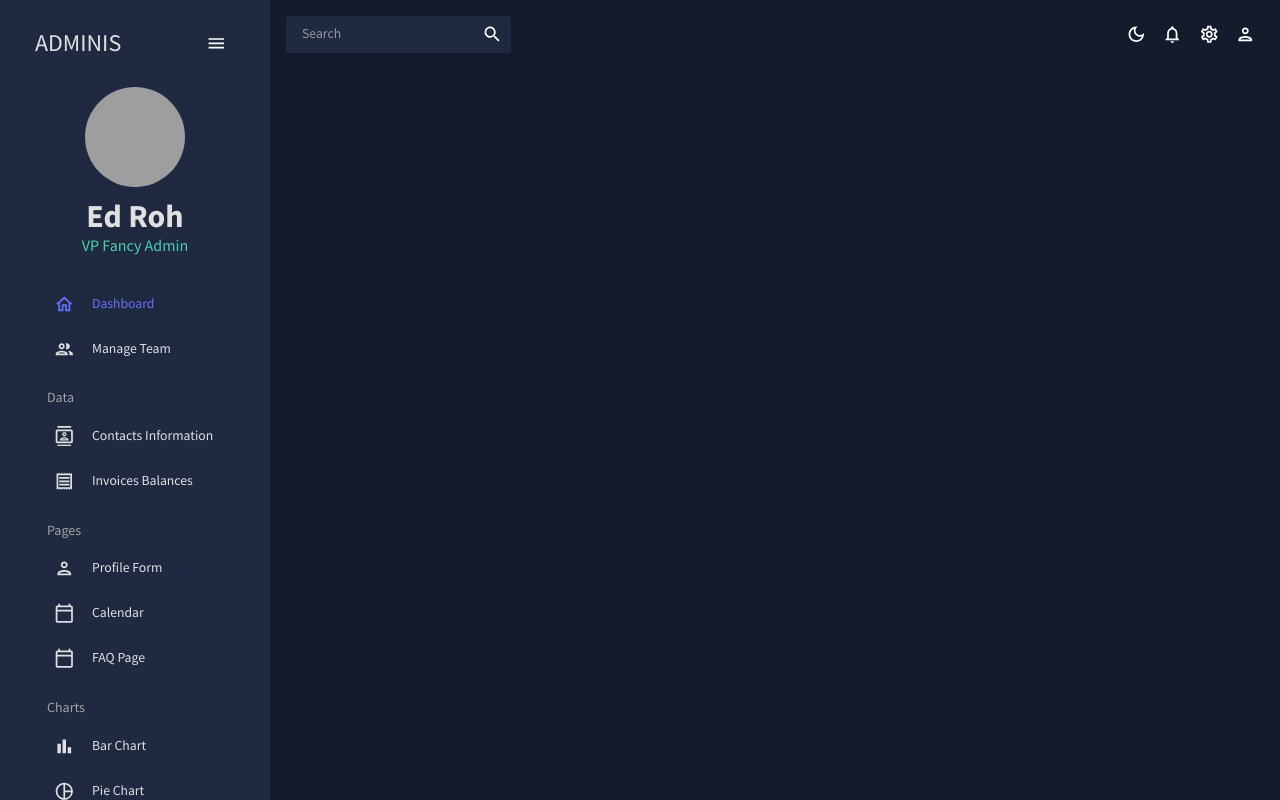
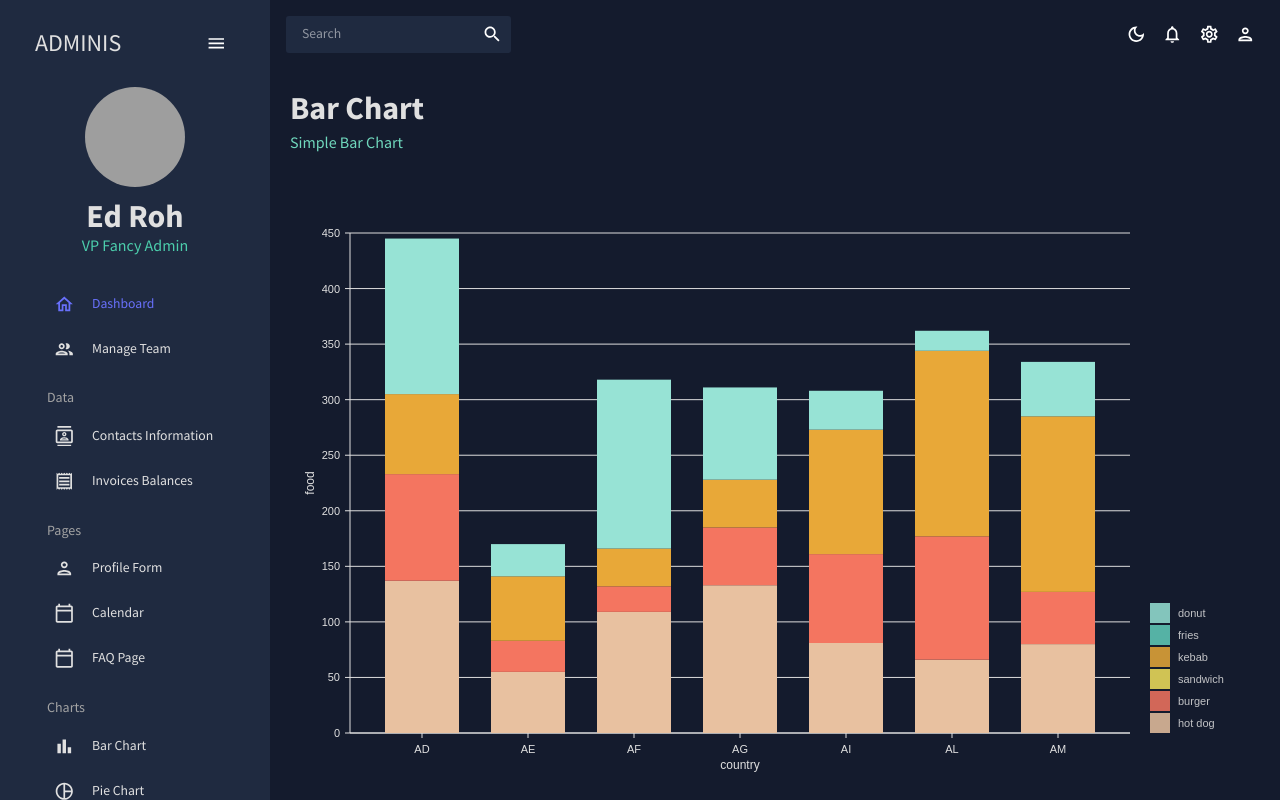
Before and after one commit to Abhishek-Shukla-github/Data-gauge, a React (Vite) app: page /bar in a window 1280 px wide. Built offline with nearby package versions, Linux system fonts and the light colour scheme; grey boxes are pictures that could not be loaded.

Commit message:
Add Bar chart

```diff
--- a/src/App.jsx
+++ b/src/App.jsx
@@ -8,7 +8,7 @@
 import Team from "./scenes/team";
 // import Invoices from "./scenes/invoices";
 import Contacts from "./scenes/contacts";
-// import Bar from "./scenes/bar";
+import Bar from "./scenes/bar";
 import Form from "./scenes/form";
 // import Line from "./scenes/line";
 // import Pie from "./scenes/pie";
@@ -33,7 +33,7 @@
               <Route path="/contacts" element={<Contacts />} />
               {/* <Route path="/invoices" element={<Invoices />} /> */}
               <Route path="/form" element={<Form />} />
-              {/* <Route path="/bar" element={<Bar />} /> */}
+              <Route path="/bar" element={<Bar />} />
               {/* <Route path="/pie" element={<Pie />} /> */}
               {/* <Route path="/line" element={<Line />} /> */}
               <Route path="/faq" element={<FAQ />} />
--- /dev/null
+++ b/src/components/BarChart.jsx
@@ -0,0 +1,130 @@
+import { useTheme } from "@mui/material";
+import { ResponsiveBar } from "@nivo/bar";
+import { tokens } from "../theme";
+import { mockBarData as data } from "../data/mockData";
+
+const BarChart = ({ isDashboard = false }) => {
+  const theme = useTheme();
+  const colors = tokens(theme.palette.mode);
+
+  return (
+    <ResponsiveBar
+      data={data}
+      theme={{
+        // added
+        axis: {
+          domain: {
+            line: {
+              stroke: colors.grey[100],
+            },
+          },
+          legend: {
+            text: {
+              fill: colors.grey[100],
+            },
+          },
+          ticks: {
+            line: {
+              stroke: colors.grey[100],
+              strokeWidth: 1,
+            },
+            text: {
+              fill: colors.grey[100],
+            },
+          },
+        },
+        legends: {
+          text: {
+            fill: colors.grey[100],
+          },
+        },
+      }}
+      keys={["hot dog", "burger", "sandwich", "kebab", "fries", "donut"]}
+      indexBy="country"
+      margin={{ top: 50, right: 130, bottom: 50, left: 60 }}
+      padding={0.3}
+      valueScale={{ type: "linear" }}
+      indexScale={{ type: "band", round: true }}
+      colors={{ scheme: "nivo" }}
+      defs={[
+        {
+          id: "dots",
+          type: "patternDots",
+          background: "inherit",
+          color: "#38bcb2",
+          size: 4,
+          padding: 1,
+          stagger: true,
+        },
+        {
+          id: "lines",
+          type: "patternLines",
+          background: "inherit",
+          color: "#eed312",
+          rotation: -45,
+          lineWidth: 6,
+          spacing: 10,
+        },
+      ]}
+      borderColor={{
+        from: "color",
+        modifiers: [["darker", "1.6"]],
+      }}
+      axisTop={null}
+      axisRight={null}
+      axisBottom={{
+        tickSize: 5,
+        tickPadding: 5,
+        tickRotation: 0,
+        legend: isDashboard ? undefined : "country", // changed
+        legendPosition: "middle",
+        legendOffset: 32,
+      }}
+      axisLeft={{
+        tickSize: 5,
+        tickPadding: 5,
+        tickRotation: 0,
+        legend: isDashboard ? undefined : "food", // changed
+        legendPosition: "middle",
+        legendOffset: -40,
+      }}
+      enableLabel={false}
+      labelSkipWidth={12}
+      labelSkipHeight={12}
+      labelTextColor={{
+        from: "color",
+        modifiers: [["darker", 1.6]],
+      }}
+      legends={[
+        {
+          dataFrom: "keys",
+          anchor: "bottom-right",
+          direction: "column",
+          justify: false,
+          translateX: 120,
+          translateY: 0,
+          itemsSpacing: 2,
+          itemWidth: 100,
+          itemHeight: 20,
+          itemDirection: "left-to-right",
+          itemOpacity: 0.85,
+          symbolSize: 20,
+          effects: [
+            {
+              on: "hover",
+              style: {
+                itemOpacity: 1,
+              },
+            },
+          ],
+        },
+      ]}
+      role="application"
+      barAriaLabel={function (e) {
+        return e.id + ": " + e.formattedValue + " in country: " + e.indexValue;
+      }}
+    />
+  );
+};
+
+export default BarChart;
--- /dev/null
+++ b/src/scenes/bar/index.jsx
@@ -0,0 +1,16 @@
+import { Box } from "@mui/material";
+import Header from "../../components/Header";
+import BarChart from "../../components/BarChart";
+
+const Bar = () => {
+  return (
+    <Box m="20px">
+      <Header title="Bar Chart" subtitle="Simple Bar Chart" />
+      <Box height="75vh">
+        <BarChart />
+      </Box>
+    </Box>
+  );
+};
+
+export default Bar;
```
